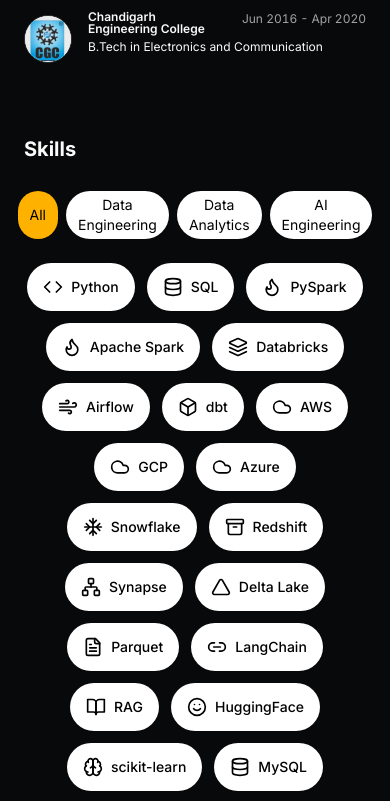
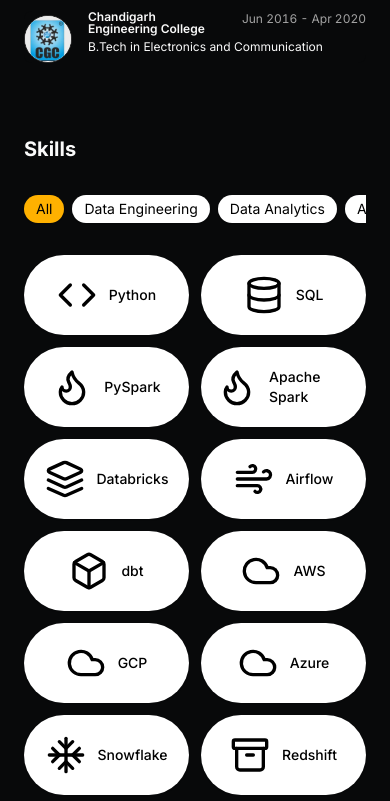
Before and after one commit to Ronakmishra/portfolio, a Next.js app: page / in a window 390 px wide. Shown: the part 1180-1981 px from the top of the page. Built offline with nearby package versions, Linux system fonts and the light colour scheme.

Commit message:
feat: animate and filter skills grid

```diff
--- a/src/components/skills-grid.tsx
+++ b/src/components/skills-grid.tsx
@@ -1,6 +1,8 @@
 "use client";
 
 import { useState, type CSSProperties } from "react";
+import { AnimatePresence, motion } from "framer-motion";
+
 import { SKILLS, type Role } from "@/data/skills";
 import { cn } from "@/lib/utils";
 
@@ -13,12 +15,30 @@ const ROLE_TABS: readonly (Role | "All")[] = [
 
 const HIGHLIGHT_COLOR = "#FFB100";
 
+const container = {
+  hidden: {},
+  show: {
+    transition: {
+      staggerChildren: 0.1,
+    },
+  },
+};
+
+const item = {
+  hidden: { opacity: 0, y: 20 },
+  show: { opacity: 1, y: 0 },
+  exit: { opacity: 0, y: 20 },
+};
+
 export default function SkillsGrid() {
   const [role, setRole] = useState<(typeof ROLE_TABS)[number]>("All");
 
+  const skills =
+    role === "All" ? SKILLS : SKILLS.filter((s) => s.roles.includes(role as Role));
+
   return (
     <div>
-      <div className="mb-6 flex justify-center gap-2">
+      <div className="mb-6 flex gap-2 overflow-x-auto pb-2 pt-1 sm:justify-center">
         {ROLE_TABS.map((r) => (
           <button
             key={r}
@@ -26,7 +46,7 @@ export default function SkillsGrid() {
             onClick={() => setRole(r)}
             aria-pressed={role === r}
             className={cn(
-              "rounded-full px-3 py-1 text-sm shadow-sm transition-colors focus-visible:outline-none focus-visible:ring-2 focus-visible:ring-[var(--highlight)]",
+              "flex-shrink-0 rounded-full px-3 py-1 text-sm shadow-sm transition-colors focus-visible:outline-none focus-visible:ring-2 focus-visible:ring-[var(--highlight)]",
               role === r
                 ? "bg-[var(--highlight)] text-black"
                 : "bg-black text-white hover:bg-black/80 dark:bg-white dark:text-black dark:hover:bg-white/80",
@@ -37,43 +57,36 @@ export default function SkillsGrid() {
           </button>
         ))}
       </div>
-      <div className="flex flex-wrap justify-center gap-3">
-        {SKILLS.map((skill) => {
-          const active = role === "All" || skill.roles.includes(role as Role);
-          return (
-            <div
+      <AnimatePresence mode="wait">
+        <motion.div
+          key={role}
+          variants={container}
+          initial="hidden"
+          animate="show"
+          exit="hidden"
+          className="grid grid-cols-2 gap-3 sm:grid-cols-3 md:grid-cols-4"
+        >
+          {skills.map((skill) => (
+            <motion.div
               key={skill.id}
-              tabIndex={0}
+              variants={item}
               className={cn(
-                "flex h-12 items-center gap-2 rounded-full px-4 text-sm font-medium transition-transform focus-visible:outline-none focus-visible:ring-2 focus-visible:ring-[var(--highlight)]",
-                "hover:scale-105 shadow-sm",
-                "bg-black text-white dark:bg-white dark:text-black",
+                "flex h-20 w-full items-center justify-center gap-3 rounded-full px-4 shadow-sm transition-transform",
+                "bg-black dark:bg-white",
+                role === "All"
+                  ? "text-white dark:text-black hover:scale-105"
+                  : "text-[var(--highlight)]",
               )}
               style={{ "--highlight": HIGHLIGHT_COLOR } as CSSProperties}
             >
-              <skill.icon
-                className={cn(
-                  "h-5 w-5 transition-colors",
-                  role === "All"
-                    ? ""
-                    : active
-                      ? "text-[var(--highlight)]"
-                      : "text-gray-400 opacity-50",
-                )}
-                aria-hidden="true"
-              />
-              <span
-                className={cn(
-                  "transition-colors",
-                  role === "All" ? "" : active ? "" : "text-gray-400 opacity-50",
-                )}
-              >
+              <skill.icon className="h-10 w-10 flex-shrink-0" aria-hidden="true" />
+              <span className="text-sm font-medium sm:text-base">
                 {skill.label}
               </span>
-            </div>
-          );
-        })}
-      </div>
+            </motion.div>
+          ))}
+        </motion.div>
+      </AnimatePresence>
     </div>
   );
 }
```
